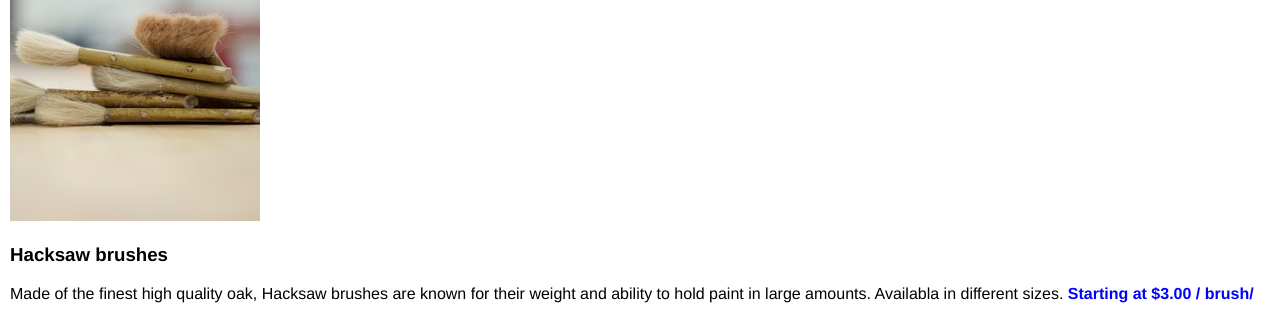
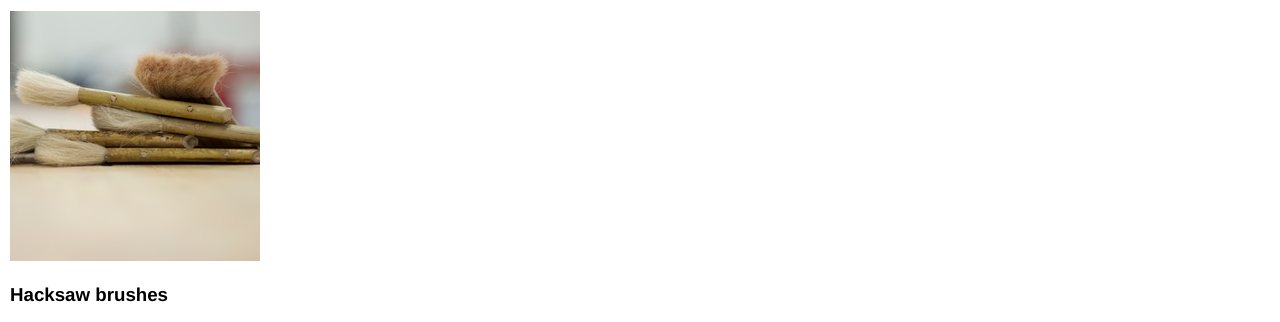
Before and after one commit to dianafountaine/dasmotos, a plain HTML site: page index.html in a window 1280 px wide. Shown: the part 244-566 px from the top of the page. Drawn offline with Linux system fonts and the light colour scheme.

Commit message:
fixed margins

```diff
--- a/assets/css/style.css
+++ b/assets/css/style.css
@@ -1,7 +1,7 @@
 /*Universal Styles*/
 body {
     font-family: Helvetica;
-    margin: 10px;
+    margin: 50px 10px 0px;
 
 }
 h1 {
```
